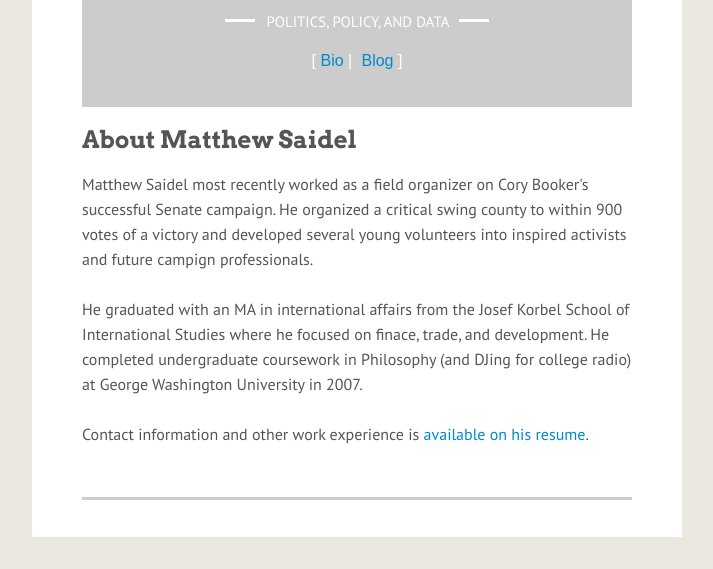
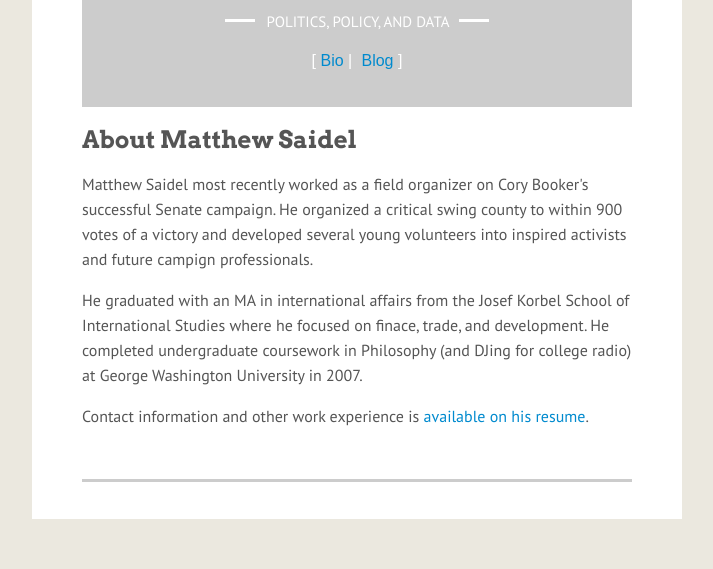
Before and after one commit to anxiousmodernman/mattsite, a website: page app/index.html at #/bio in a window 1280 px wide. Shown: the part 231-800 px from the top of the page, without its empty margins (283-996 px from the left). Drawn offline with Linux system fonts and the light colour scheme; files that its build step writes are made by us from their sources.

Commit message:
fixed paragraph tags in bio

```diff
--- a/app/partials/bio.html
+++ b/app/partials/bio.html
@@ -2,10 +2,10 @@
                 <h2 class="post-title">About Matthew Saidel</h2>
                 <p>
                     Matthew Saidel most recently worked as a field organizer on Cory Booker's successful Senate campaign. He organized a critical swing county to within 900 votes of a victory and developed several young volunteers into inspired activists and future campign professionals.
-                    <br/>
-                    <br/>
+                </p>
+                <p>
                     He graduated with an MA in international affairs from the Josef Korbel School of International Studies where he focused on finace, trade, and development. He completed undergraduate coursework in Philosophy (and DJing for college radio) at George Washington University in 2007.
-                    <br/>
-                    <br/>
+                </p>
+                <p>
                     Contact information and other work experience is <a href="https://www.dropbox.com/sh/hxfk0lygmbh6v1s/TRxiuYOF8w/Saidel_Resume_Current.pdf">available on his resume</a>.
                 </p>
```
